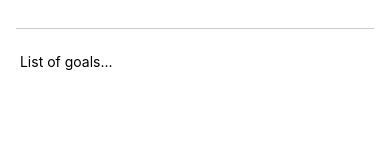
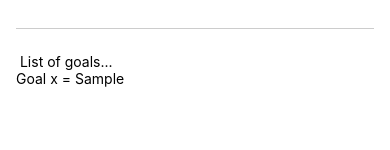
Before and after one commit to Gaberoids/react-native-app, a React Native app: screen / in a window 390 px wide. Both pictures are taken after typing "Sample" into the empty fields and a click on the button "ADD GOAL". Shown: the part 150-300 px from the top of the page. Built offline with nearby package versions, Linux system fonts and the light colour scheme.

Commit message:
Populating list of goals beggining.

```diff
--- a/App.js
+++ b/App.js
@@ -4,7 +4,10 @@ import { StyleSheet, Text, View, Button, TextInput } from 'react-native';
 
 // this is the root component all components must be inside it. Like index.html
 export default function App() {
+  // enteredGoalText is the Key, setEnteredGoalText is the value of the key.
   const [EnteredGoalText, setEnteredGoalText] = useState('');
+  // constant is an empty array to store the list of goals.
+  const[courseGoals, SetCourseGoals] = useState([])
 
   //input field goal handler
   function goalInputHandler(enteredText) {
@@ -14,7 +17,10 @@ export default function App() {
 
   // add goal to list
   function addGoalHandler(){
-    console.log(EnteredGoalText);
+    console.log("clicked button value = " + EnteredGoalText);
+    // optional, use modern react (...) => SetCourseGoals([...courseGoals, EnteredGoalText]);
+    SetCourseGoals(currentCourseGoals => [...currentCourseGoals, EnteredGoalText]);
+    //currentCourseGoals is automatically provided by react (useState I think)
   };
 
   return (
@@ -29,6 +35,7 @@ export default function App() {
       </View>
       <View style={styles.goalsContainer}>
           <Text> List of goals...</Text>
+          {courseGoals.map((goal) => <Text key={'key' + goal}>Goal x = {goal}</Text>)}
       </View>
     </View>
   );
```
